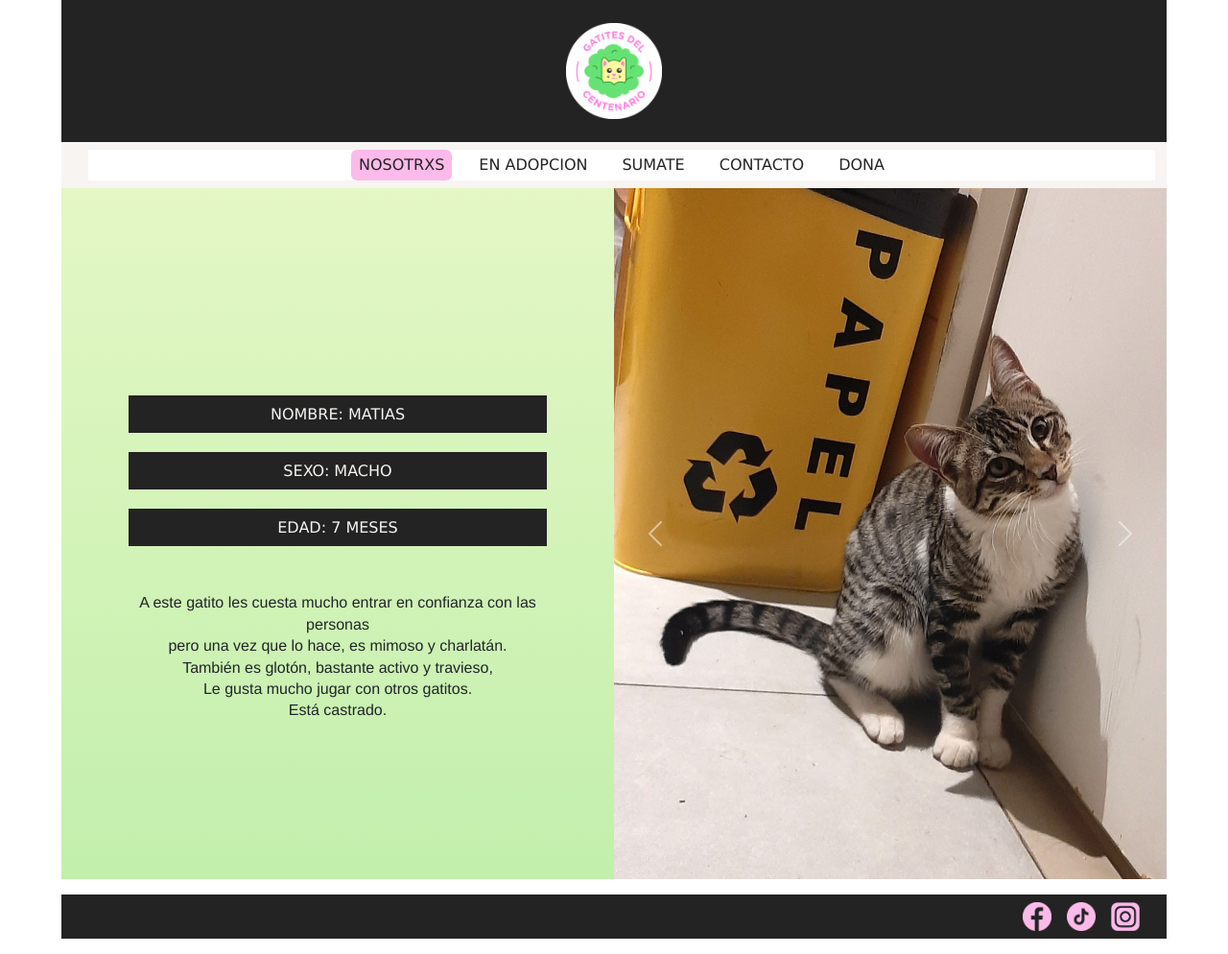
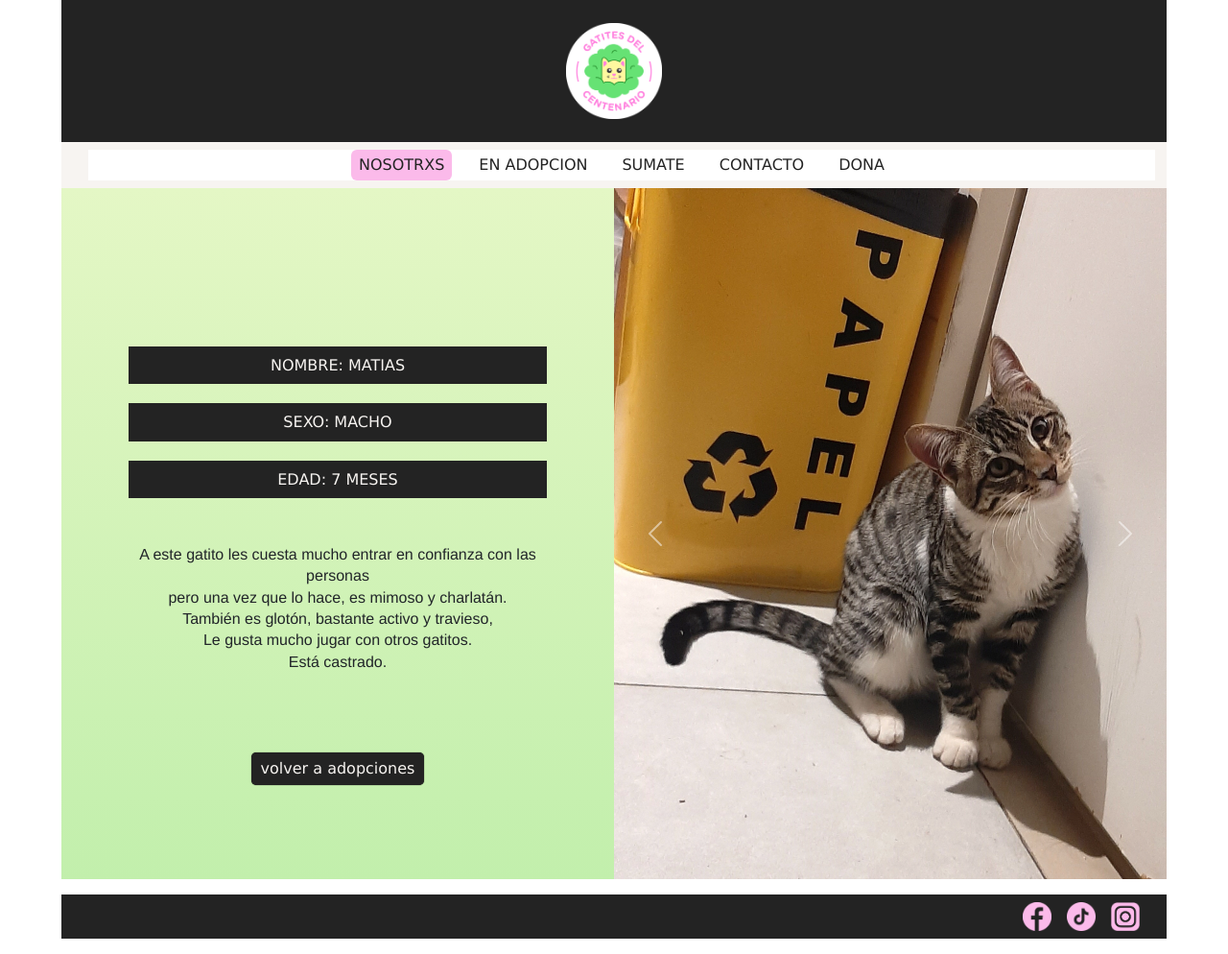
Before and after one commit to anappoy/coderREPO, a website: page pages/enadopcion-Matias.html in a window 1280 px wide. Shown: the whole page at 96% size. Drawn offline with Linux system fonts and the light colour scheme.

Commit message:
agregue boton volver

```diff
--- a/pages/enadopcion-Matias.html
+++ b/pages/enadopcion-Matias.html
@@ -83,6 +83,7 @@
                             <p> Está castrado. </p>
                             </div>
                         </figure>
+                        <a href="../pages/adopciones.html" class="button-volver">volver a adopciones</a>
                     </article>
 
                     <!-- Carousel -->
--- a/scss/_adopciones.scss
+++ b/scss/_adopciones.scss
@@ -52,6 +52,12 @@
     background: $dkgrey-color;
     margin: 20px 0 0 0
 }
+.button-volver  {
+    @extend .button-base;
+    background: $dkgrey-color;
+    color: $white-color;
+    box-shadow: 0 0 1px #000;
+}
 
 /*//-- animaciones adopciones --//*/
 .view-first .mask {
```
Also changed, not shown: pages/enadopcion-Martita.html (+1 -0 lines), pages/enadopcion-Rosita.html (+1 -0 lines), css/style.css, 1 other file.
